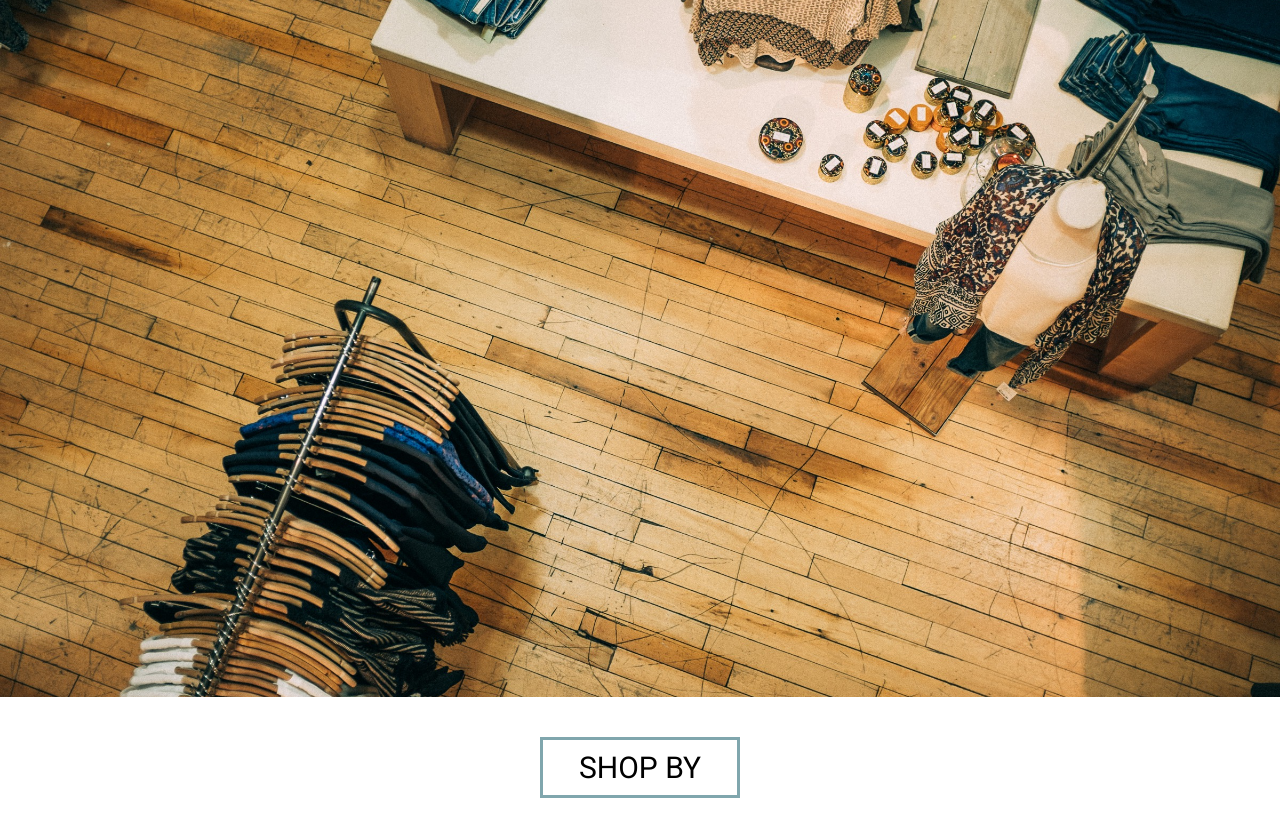
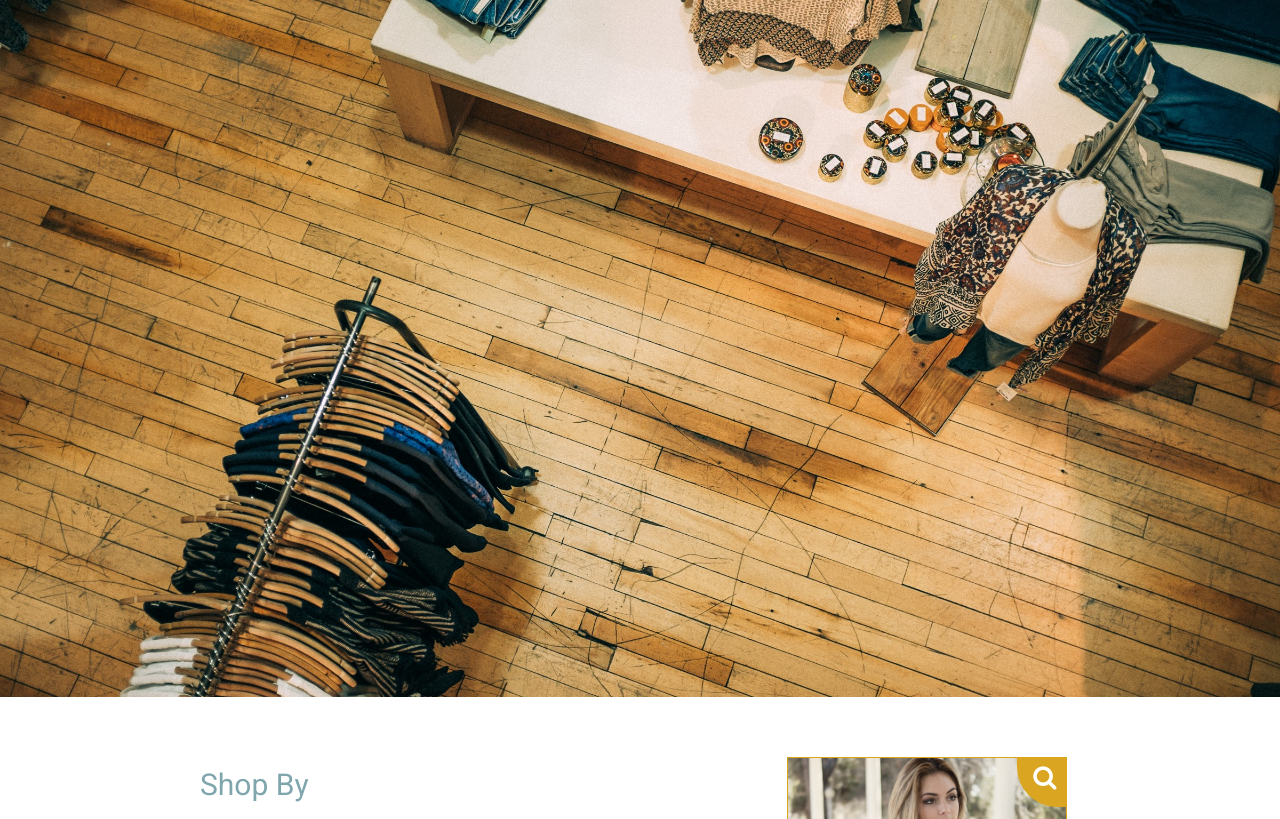
Before and after one commit to dorota-buraczynska/online-shop, a plain HTML site: page shop.html in a window 1280 px wide. Shown: the part 82-901 px from the top of the page. Drawn offline with nearby package versions, Linux system fonts and the light colour scheme.

Commit message:
first version of shop for large screens

```diff
--- a/sass/components/_background.scss
+++ b/sass/components/_background.scss
@@ -1,4 +1,6 @@
 .background {
+  position: relative;
+
   &__photo {
     background-size: cover;
     width: 100%;
--- a/sass/components/_colors.scss
+++ b/sass/components/_colors.scss
@@ -11,6 +11,10 @@
     font: {
       size: 20px;
       family: $main-font;
+    }
+
+    @include large-screen {
+      font-size: 18px;
     }
   }
 
--- a/sass/components/_fabrics.scss
+++ b/sass/components/_fabrics.scss
@@ -11,6 +11,10 @@
     font: {
       size: 20px;
       family: $main-font;
+    }
+
+    @include large-screen {
+      font-size: 18px;
     }
   }
 
@@ -45,6 +49,10 @@
         family: $main-font;
         weight: bold;
       }
+
+      @include large-screen {
+        font-size: 18px;
+      }
     }
 
     &[name='cotton'] {
--- a/sass/components/_filter.scss
+++ b/sass/components/_filter.scss
@@ -1,9 +1,19 @@
+.container {
+  @extend %container;
+}
+
 .filter {
   margin-top: $common-padding*2;
   margin-bottom: $common-padding*2;
   text-align: center;
 
-  &__title {
+  @include large-screen {
+    display: inline-block;
+    width: 30%;
+    vertical-align: top;
+  }
+
+  &__title-button {
     border: 3px solid $third-color;
     background-color: white;
     padding: $common-padding/2 $common-padding;
@@ -29,6 +39,29 @@
       color: white;
       border-color: $secondary-color;
     }
+
+    @include large-screen{
+      display: none;
+    }
+  }
+
+  &__title {
+    display: none;
+    padding: $common-padding/2 $common-padding;
+    text-transform: capitalize;
+    margin: $common-padding 0 $common-padding/2 0;
+    cursor: pointer;
+    width: 200px;
+    text-align: left;
+    color: $third-color;
+    font: {
+      size: 30px;
+      family: $main-font;
+    }
+
+    @include large-screen {
+      display: block;
+    }
   }
 
   &__wrapper {
@@ -39,6 +72,10 @@
     display: none;
 
     &--visible {
+      display: block;
+    }
+
+    @include large-screen {
       display: block;
     }
   }
--- a/sass/components/_price-range.scss
+++ b/sass/components/_price-range.scss
@@ -11,6 +11,10 @@
     font: {
       size: 20px;
       family: $main-font;
+    }
+
+    @include large-screen {
+      font-size: 18px;
     }
   }
 
--- a/sass/components/_products.scss
+++ b/sass/components/_products.scss
@@ -1,5 +1,18 @@
 .products {
+  //@extend %container;
   padding: 0 $common-padding;
+
+  @include large-screen {
+    display: inline-block;
+    text-align: center;
+    width: 69%;
+  }
+
+  &__wrapper {
+    @include large-screen {
+      margin-top: $common-padding*3;
+    }
+  }
 
   &__item {
     max-width: 450px;
@@ -7,6 +20,19 @@
     font-size: 0;
     margin: 0 auto;
     position: relative;
+
+    @include large-screen {
+      width: 47%;
+      display: inline-block;
+      vertical-align: middle;
+      margin-right: $common-padding;
+    }
+
+    &:nth-child(2n + 2) {
+      @include large-screen {
+        margin-right: 0;
+      }
+    }
 
   }
 
--- a/sass/components/_quote-part.scss
+++ b/sass/components/_quote-part.scss
@@ -5,9 +5,8 @@
   padding: $common-padding*2;
 
   @include large-screen {
-    padding: $common-padding*4 0;
+    padding: $common-padding*4;
   }
-
 
   &__text {
     text-transform: uppercase;
--- a/sass/components/_sizes.scss
+++ b/sass/components/_sizes.scss
@@ -10,6 +10,10 @@
     font: {
       size: 20px;
       family: $main-font;
+    }
+
+    @include large-screen {
+      font-size: 18px;
     }
   }
 
--- a/script/script.js
+++ b/script/script.js
@@ -74,7 +74,7 @@ function initMap() {
 }
 
 //shop by
-$('.filter__title').on('click', function () {
+$('.filter__title-button').on('click', function () {
     var visibleClass = 'filter__wrapper--visible';
     var buttonActiveClass = 'filter__title--active';
     $('.filter__wrapper').fadeToggle(visibleClass);
@@ -347,8 +347,8 @@ var renderProducts = function (products) {
 
     var productsOnPage = $('.products__wrapper .products__item');
     productsOnPage.hide();
-    productsOnPage.slice(0, 3).show();
-    if (productsOnPage.length > 3) {
+    productsOnPage.slice(0, 4).show();
+    if (productsOnPage.length > 4) {
         $('.products__button-next').show();
     } else {
         $('.products__button-next').hide();
@@ -374,9 +374,9 @@ var filteredProducts = function (products) {
 //show next products
 var showNextProducts = function (element) {
     var items = $(element);
-    var nextItems = items.slice(0, 3);
+    var nextItems = items.slice(0, 4);
 
-    if (nextItems.length < 3) {
+    if (nextItems.length < 4) {
         $('.products__button-next').hide();
         $('.blog__button-next').hide();
     }
--- a/shop.html
+++ b/shop.html
@@ -33,7 +33,9 @@
     <div class="back-to-top__button"><i class="fa fa-chevron-up" aria-hidden="true"></i></div>
 </section>
 
+<div class="container">
     <section class="filter">
+        <div class="filter__title-button">shop by</div>
         <div class="filter__title">shop by</div>
         <div class="filter__wrapper">
             <form class="filter__price-range price-range">
@@ -73,6 +75,7 @@
         <div class="products__button-next"><span class="products__button-next-sign">&lt;</span> next products <span class="products__button-next-sign">&gt;</span></div>
         <div class="products__not-found">i'm sorry but for now we don't have what you are looking for</div>
     </section>
+</div>
 
     <section class="modal-box">
         <div class="modal-box__content">
@@ -82,6 +85,7 @@
             <button class="modal-box__basket-button"><a class="modal-box__basket-button-link" href="cart.html">check out your cart</a></button>
         </div>
     </section>
+
 
 <section class="preview">
     <div class="preview__content">
```
Also changed, not shown: sass/main.css, 1 other file. Lines whose indentation alone changed are shown as unchanged.
